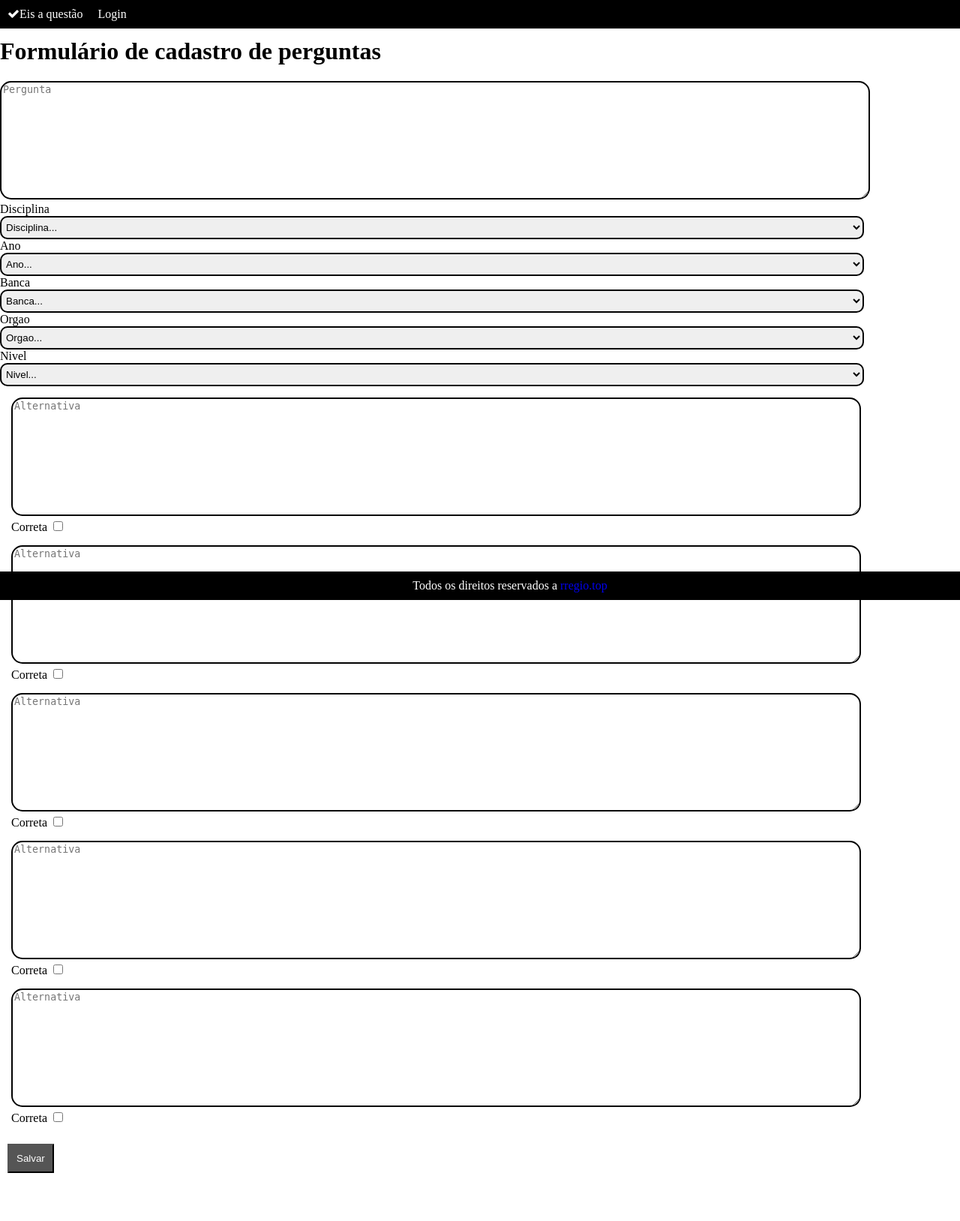
After one commit to rodrigoregio/eis_a_questao, a Django app: page /questoes/pergunta/inserir in a window 1280 px wide. The commit adds this page. Shown: the whole page at 75% size. Run offline with Django 3.2, Linux system fonts and the light colour scheme; data comes from the database, SQL or seed files in the repository; both versions use the stored data as it was after the commit.

Commit message:
Criado página de cadastro de perguntas
Criado a página de cadastro de perguntas no sistema, já estilizada.

```diff
--- a/core/static/css/my_style.css
+++ b/core/static/css/my_style.css
@@ -47,3 +47,34 @@ body{
     color: white;
     text-decoration: none;
 }
+.content{
+    margin-top: 50px;
+}
+.formulario{
+    line-height: 1.6em;
+    margin: 10px;
+}
+.entrada{
+    border: 2px solid black;
+    border-radius: 15px;
+    width: 90%;
+}
+.grupo-input{
+    margin: 15px;
+}
+.selecting{
+    width: 90%;
+    border: 2px solid black;
+    padding: 5px 2px;
+    border-radius: 10px;
+}
+.btn_salvar{
+    background-color: #555;
+    color: white;
+    padding: 10px;
+    margin: 10px;
+}
+.btn_salvar:hover{
+    background-color: #aaffaa;
+    color:black;
+}
--- a/questoes/forms.py
+++ b/questoes/forms.py
@@ -1,16 +1,19 @@
-from django.forms import ModelForm
+from django.forms import ModelForm,ModelChoiceField,TextInput,Select, Textarea
 from questoes.models import Pergunta, Disciplina,Ano,Banca,Orgao,Nivel,Alternativa
 class PerguntaForm(ModelForm):
-    disciplina=forms.ModelChoiceField(queryset=Disciplina.objects.all(), empty_Label='Disciplina...')
-    ano=forms.ModelChoiceField(queryset=Ano.objects.all(), empty_Label='Ano...')
-    banca=forms.ModelChoiceField(queryset=Banca.objects.all(), empty_Label='Banca...')
-    orgao=forms.ModelChoiceField(queryset=Orgao.objects.all(), empty_Label='Orgao...')
-    nivel=forms.ModelChoiceField(queryset=Nivel.objects.all(), empty_Label='Nivel...')
+    disciplina = ModelChoiceField(queryset = Disciplina.objects.all(), empty_label = "Disciplina...",required=True,widget=Select(attrs={'class':'selecting'}))
+    ano = ModelChoiceField(queryset = Ano.objects.all(), empty_label = "Ano...",required=True,widget=Select(attrs={'class':'selecting'}))
+    banca = ModelChoiceField(queryset = Banca.objects.all(), empty_label = "Banca...",required=True,widget=Select(attrs={'class':'selecting'}))
+    orgao = ModelChoiceField(queryset = Orgao.objects.all(), empty_label = "Orgao...",required=True,widget=Select(attrs={'class':'selecting'}))
+    nivel = ModelChoiceField(queryset = Nivel.objects.all(), empty_label = "Nivel...",required=True,widget=Select(attrs={'class':'selecting'}))
     class Meta:
         model=Pergunta
-        fields=['texto', 'respondida', 'correta', 'disciplina', 'ano', 'banca', 'orgao', 'nivel']
+        fields=['texto', 'disciplina', 'ano', 'banca', 'orgao', 'nivel']
+        widgets = {'texto':Textarea(attrs={'class':'entrada','placeholder':'Pergunta'})}
+
 
 class AlternativaForm(ModelForm):
     class Meta:
         model=Alternativa
-        fields=['texto', 'correta', 'selecionada']
+        fields = ['texto', 'correta']
+        widgets = {'texto':Textarea(attrs={'class':'entrada','placeholder':'Alternativa'})}
--- a/questoes/models.py
+++ b/questoes/models.py
@@ -3,18 +3,28 @@ from django.db import models
 # Create your models here.
 class Disciplina(models.Model):
     descricao = models.CharField(max_length=50,unique = True)
+    def __str__(self):
+        return self.descricao
 
 class Ano(models.Model):
     descricao = models.CharField(max_length=4,unique = True)
+    def __str__(self):
+        return self.descricao
 
 class Banca(models.Model):
     descricao = models.CharField(max_length=50,unique = True)
+    def __str__(self):
+        return self.descricao
 
 class Nivel(models.Model):
     descricao = models.CharField(max_length=50,unique = True)
+    def __str__(self):
+        return self.descricao
 
 class Orgao(models.Model):
     descricao = models.CharField(max_length=50,unique = True)
+    def __str__(self):
+        return self.descricao
 
 class Pergunta(models.Model):
     texto=models.TextField()
--- a/questoes/templates/base.html
+++ b/questoes/templates/base.html
@@ -23,7 +23,6 @@
     <!-- Criar a barra de navegação -->
     <div class="content">
         <div class="container">
-            <br>
             {% block content %}
             {% endblock %}
         </div>
@@ -33,7 +32,7 @@
         <li class="roda-txt">
             Todos os direitos reservados a <a href="https://rregio.top/">rregio.top</a></li>
     </ul>
-    <!-- Criar o rodape -->
-    <script src="{% static 'js/script.js' %}"></script>
+    <!-- Criar o rodape
+    <script src="{% static 'js/script.js' %}"></script>-->
 </body>
 </html>
--- /dev/null
+++ b/questoes/templates/pergunta_form.html
@@ -0,0 +1,29 @@
+{% extends "base.html" %}
+{% block content %}
+<h1>Formulário de cadastro de perguntas</h1>
+<form class="formuiario" action="" method="post">{% csrf_token %}
+    {% for field in form_pergunta %}
+        {% if field.field.widget.input_type == 'select' %}
+                <label class="input-grupo-texto label-form">{{ field.label }}</label><br>
+                {{ field }}<br>
+        {% elif field.field.widget.input_type == 'checkbox' %}
+            <label class="input-grupo-texto label-form">{{ field.label }}</label>
+            {{ field }}<br>
+        {% else %}
+            {{ field }}<br>
+        {% endif %}
+    {% endfor %}
+    {% for form in form_alternativas %}
+        <div class="grupo-input">
+            {% for field in form %}
+                {% if field.field.widget.input_type == 'checkbox' %}
+                    {{ field.label }} {{ field }}<br>
+                {% else %}
+                    {{ field }}<br>
+                {% endif %}
+            {% endfor %}
+        </div>
+    {% endfor %}
+    <button type="submit" class="btn_salvar">Salvar</button>
+</form><br><br><br>
+{% endblock %}
--- a/questoes/urls.py
+++ b/questoes/urls.py
@@ -17,5 +17,6 @@ from django.urls import path
 from . import views
 
 urlpatterns = [
-    path('', views.index),
+    path('', views.index,name='index'),
+    path('pergunta/inserir', views.pergunta_inserir,name='pergunta_inserir'),
 ]
--- a/questoes/views.py
+++ b/questoes/views.py
@@ -1,5 +1,21 @@
 from django.shortcuts import render
+from .forms import PerguntaForm,AlternativaForm
+from .models import Pergunta,Alternativa
 
 # Create your views here.
 def index(request):
     return render(request, 'index.html')
+
+def pergunta_inserir(request):
+    form_pergunta=PerguntaForm(request.POST)
+    form_alternativas=[AlternativaForm(
+        request.POST,
+        prefix=str(i)) for i in range(1,6)]
+    if(form_pergunta.is_valid() and all(form_alternativa.is_valid() for form_alternativa in form_alternativas)):
+        pergunta=form_pergunta.save()
+        for form_alternativa in form_alternativas:
+            alternativa = form_alternativa.save(commit=False)
+            alternativa.pergunta=pergunta
+            alternativa.save()
+        redirect('index')
+    return render(request,'pergunta_form.html',{'form_pergunta':form_pergunta,'form_alternativas':form_alternativas})
```
Also changed, not shown: db.sqlite3.
